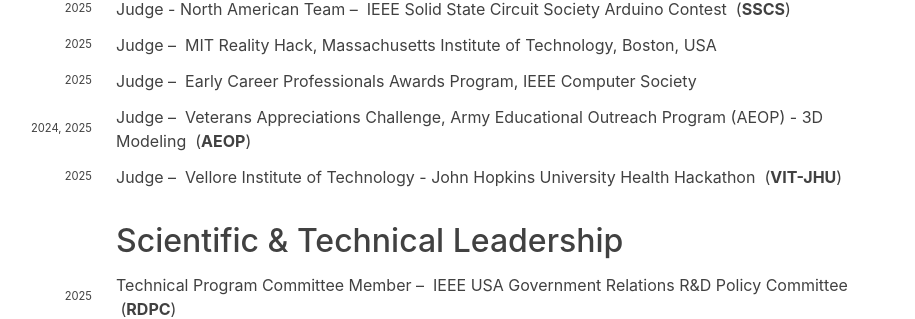
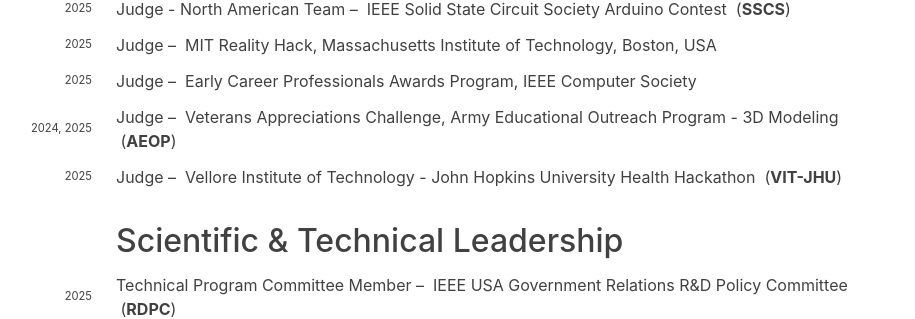
Before and after one commit to hariharanragothaman/hariharanragothaman.github.io, a Jekyll site: the page built from cv.md, in a window 1280 px wide and 900 px high, scrolled down 6361 px. Shown: the part 153-472 px from the top of the window, without its empty margins (216-1131 px from the left). Built offline with Jekyll 4.4.1, drawn with Linux system fonts in a browser that asks for light colours; nearby versions of some CDN libraries; some web fonts are replaced.

Commit message:
Polishes and Updates

```diff
--- a/_data/synergy.yaml
+++ b/_data/synergy.yaml
@@ -19,7 +19,7 @@
     - year: 2025
       url: https://www.computer.org/publications/tech-news/events/computings-top-30-early-career-professionals-2024
 
-- venue: Veterans Appreciations Challenge, Army Educational Outreach Program (AEOP) - 3D Modeling
+- venue: Veterans Appreciations Challenge, Army Educational Outreach Program - 3D Modeling
   venue-shorthand: AEOP
   position: Judge
   years:
```
